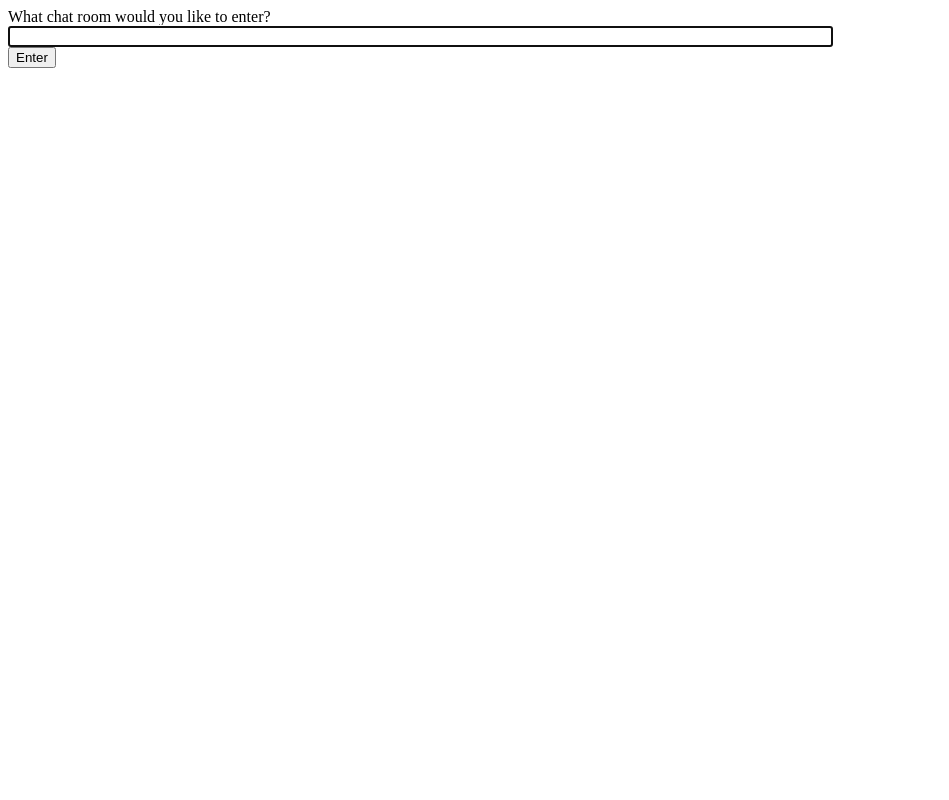
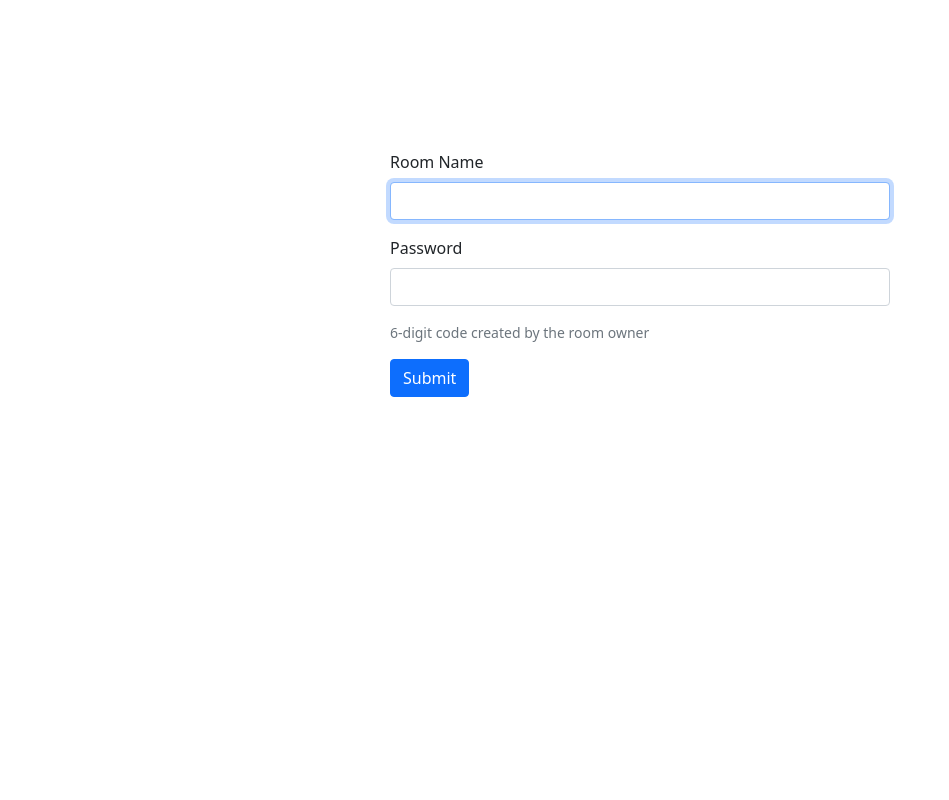
Before and after one commit to dteo318/chat-app, a Django app: page / in a window 1280 px wide. Shown: the whole page, without its empty margins (0-949 px from the left). Run offline with Django 3.2, Linux system fonts and the light colour scheme.

Commit message:
updated login screen using bootstrap

```diff
--- a/chat_project/chat/views.py
+++ b/chat_project/chat/views.py
@@ -1,6 +1,7 @@
 from django.shortcuts import render
 
 # Create your views here.
+# docker run -p 6379:6379 -d redis:5
 def join_chat_view(request):
     return render(request, 'chat/join_chat.html')
 
--- /dev/null
+++ b/chat_project/static/css/join_chat.css
@@ -0,0 +1,11 @@
+body {
+  display: flex;
+  justify-content: center;
+  align-items: center;
+  height: 100vh;
+}
+
+.login-container {
+  width: 500px;
+  height: 500px;
+}
--- a/chat_project/templates/chat/join_chat.html
+++ b/chat_project/templates/chat/join_chat.html
@@ -1,26 +1,65 @@
+{% load static %}
 <!DOCTYPE html>
-<html>
+<html lang="en">
   <head>
-    <meta charset="utf-8"/>
-    <title>Chat Rooms</title>
+    <meta charset="UTF-8" />
+    <meta http-equiv="X-UA-Compatible" content="IE=edge" />
+    <meta name="viewport" content="width=device-width, initial-scale=1.0" />
+    <title>Join a Chat!</title>
+    <link
+      href="https://cdn.jsdelivr.net/npm/bootstrap@5.0.0-beta2/dist/css/bootstrap.min.css"
+      rel="stylesheet"
+      integrity="sha384-BmbxuPwQa2lc/FVzBcNJ7UAyJxM6wuqIj61tLrc4wSX0szH/Ev+nYRRuWlolflfl"
+      crossorigin="anonymous"
+    />
+    <link rel="stylesheet" href="{% static 'css/join_chat.css' %}" />
   </head>
   <body>
-    What chat room would you like to enter?<br>
-    <input id="room-name-input" type="text" size="100"><br>
-    <input id="room-name-submit" type="button" value="Enter">
-
+    <div class="login-container">
+      <form>
+        <div class="mb-3">
+          <label for="room-name-input" class="form-label">Room Name</label>
+          <input type="text" class="form-control" id="room-name-input" />
+        </div>
+        <div class="mb-3">
+          <label for="room-password" class="form-label">Password</label>
+          <input
+            type="password"
+            class="form-control"
+            id="room-passwordme-input"
+            aria-describedby="passwordHelp"
+          />
+        </div>
+        <div id="passwordHelp" class="form-text">
+          6-digit code created by the room owner
+        </div>
+        <button
+          type="button"
+          class="btn btn-primary mt-3"
+          id="room-name-submit"
+        >
+          Submit
+        </button>
+      </form>
+    </div>
     <script>
-        document.querySelector('#room-name-input').focus();
-        document.querySelector('#room-name-input').onkeyup = function(e) {
-            if (e.keyCode === 13) {  // enter, return
-                document.querySelector('#room-name-submit').click();
+      document.querySelector("#room-name-input").focus();
+      document.querySelector("#room-name-input").onkeyup = function (e) {
+        if (e.keyCode === 13) {
+          // enter, return
+          document.querySelector("#room-name-submit").click();
         }
       };
 
-        document.querySelector('#room-name-submit').onclick = function(e) {
-            let roomName = document.querySelector('#room-name-input').value;
-            window.location.pathname = roomName + '/';
+      document.querySelector("#room-name-submit").onclick = function (e) {
+        let roomName = document.querySelector("#room-name-input").value;
+        window.location.pathname = roomName + "/";
       };
     </script>
+    <script
+      src="https://cdn.jsdelivr.net/npm/bootstrap@5.0.0-beta2/dist/js/bootstrap.bundle.min.js"
+      integrity="sha384-b5kHyXgcpbZJO/tY9Ul7kGkf1S0CWuKcCD38l8YkeH8z8QjE0GmW1gYU5S9FOnJ0"
+      crossorigin="anonymous"
+    ></script>
   </body>
 </html>
```
Also changed, not shown: chat_project/static/css/room.css (added). Lines whose indentation alone changed are shown as unchanged.
